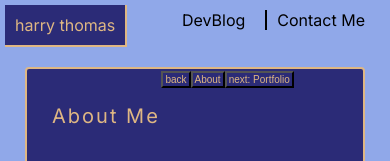
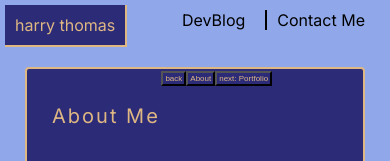
Before and after one commit to harry-th/portfolio, a Next.js app: page / in a window 390 px wide. Shown: the top 161 px of the page. Built offline with nearby package versions, Linux system fonts and the light colour scheme.

Commit message:
added better mobile resizing

```diff
--- a/src/styles/home.module.css
+++ b/src/styles/home.module.css
@@ -91,6 +91,16 @@
     padding-right: 2px;
   }
 }
+@media only screen and (max-width: 550px) {
+  .homeNavigation {
+    left: 40%;
+  }
+  .homeNavigation button {
+    font-size: 8px;
+    padding-left: 2px;
+    padding-right: 2px;
+  }
+}
 @media only screen and (max-height: 770px) {
   .home {
     font-size: 25px;
--- a/src/styles/home.module.scss
+++ b/src/styles/home.module.scss
@@ -90,6 +90,16 @@
     left: 40%;
   }
 }
+@media only screen and (max-width: 550px) {
+  .homeNavigation {
+    button {
+      font-size: 8px;
+      padding-left: 2px;
+      padding-right: 2px;
+    }
+    left: 40%;
+  }
+}
 
 @media only screen and (max-height: 770px) {
   .home {
```
Also changed, not shown: 1 other file (tests, documents, lock files or other folders).
